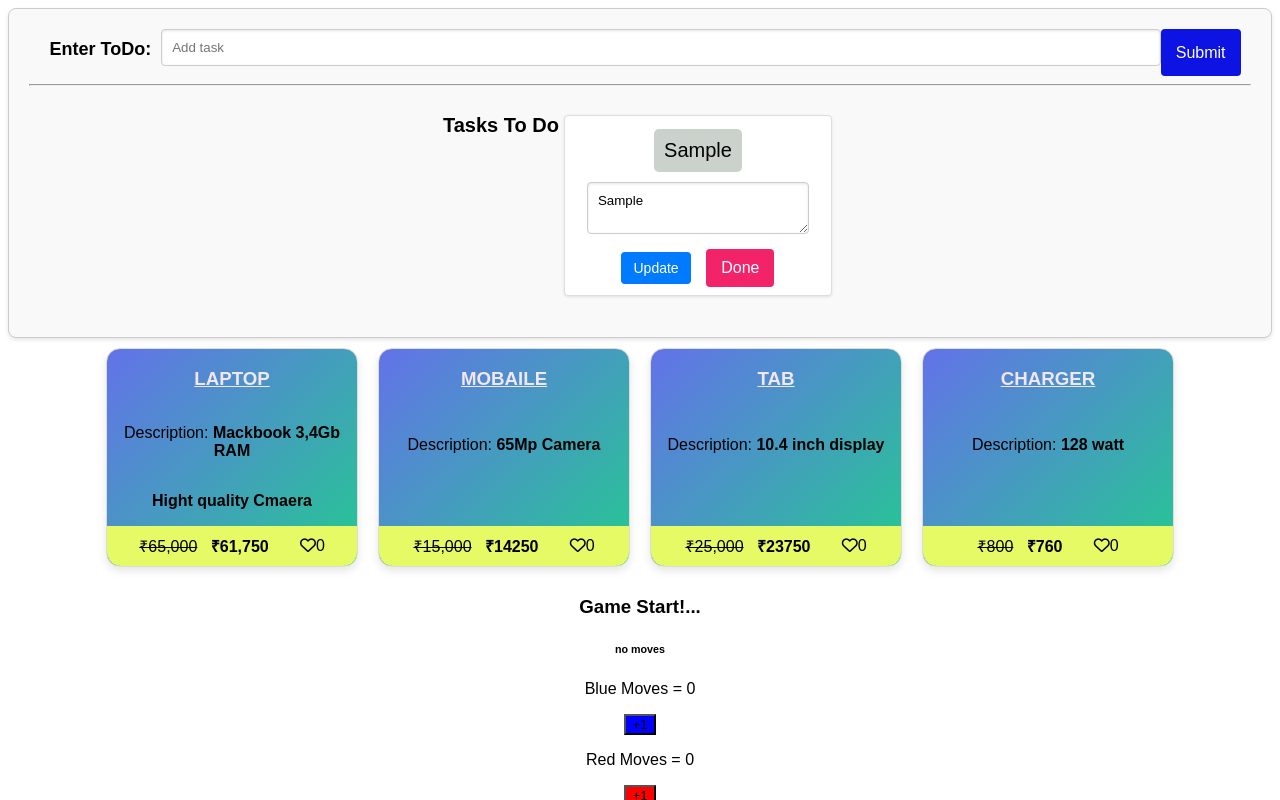
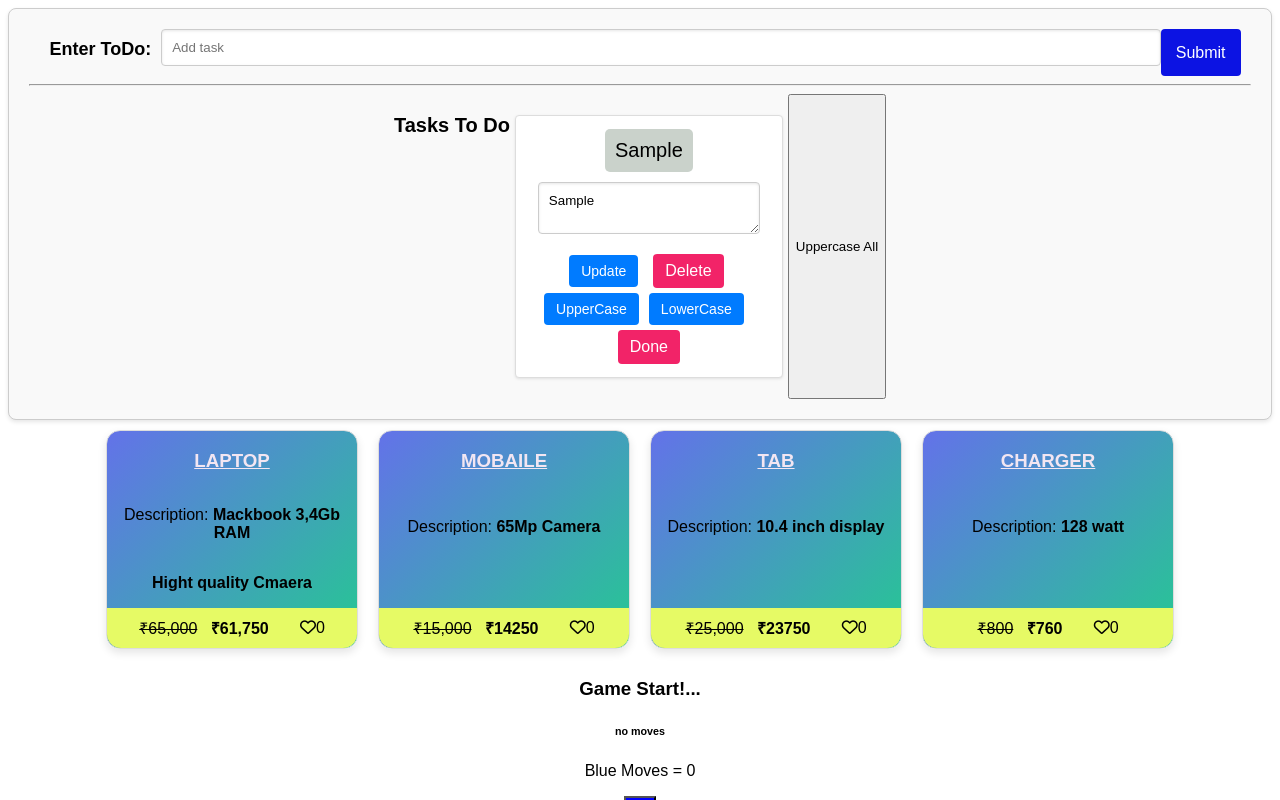
Before and after one commit to BIBEK7932/React_vite, a React (Vite) app: page / in a window 1280 px wide. Both pictures are taken after typing "Sample" into the empty fields and a click on the button "Submit". Shown: the top 800 px of the page. Built offline with nearby package versions, Linux system fonts and the light colour scheme.

Commit message:
all done

```diff
--- a/src/components/Events/ToDo.css
+++ b/src/components/Events/ToDo.css
@@ -73,6 +73,7 @@
     box-shadow: 0 1px 3px rgba(0, 0, 0, 0.1);
     animation: fadeIn 0.5s ease;
     max-width: 250px;
+
 }
 .todo-item span{
     padding: 10px;
@@ -82,7 +83,7 @@
     margin: 5px;
 }
 .doneButton{
-    padding: 10px 15px;
+    padding: 8px 12px;
     border: none;
     border-radius: 4px;
     background-color: #f22368;
@@ -90,6 +91,7 @@
     font-size: 16px;
     cursor: pointer;
     transition: background-color 0.3s ease;
+    margin: 5px;
 
 }
 @keyframes fadeIn {
@@ -121,8 +123,13 @@
     font-size: 14px;
     cursor: pointer;
     transition: background-color 0.3s ease;
+
 }
 
 .todo-update-button:hover {
     background-color: #0056b3;
 }
+.doneTask{
+    text-decoration: line-through;
+    color: gray;
+}
--- a/src/components/Events/ToDo.jsx
+++ b/src/components/Events/ToDo.jsx
@@ -3,7 +3,7 @@ import { v4 as uuidv4 } from 'uuid';
 import './ToDo.css';
 
 export default function ToDo() {
-    let [toDo, setToDo] = useState([{ task: "", id: uuidv4() }]);
+    let [toDo, setToDo] = useState([{ task: "", id: uuidv4(),isDone: false }]);
     let [newTask, setNewTask] = useState("");
     let [update, setUpdate] = useState({ id: null, task: "" });
 
@@ -12,7 +12,7 @@ export default function ToDo() {
         if (newTask === "") {
             alert("Enter a valid task");
         } else {
-            setToDo((prev) => { return [...prev, { task: newTask, id: uuidv4() }] });
+            setToDo((prev) => { return [...prev, { task: newTask, id: uuidv4(),isDone: false }] });
             setNewTask("");
         }
     };
@@ -29,6 +29,23 @@ export default function ToDo() {
         // setUpdate({ id: null, task: "" });
         console.log(toDo)
     }
+    let upperAll = () => {
+        setToDo((prev) => prev.map((data) => { return { ...data, task: data.task.toUpperCase() } }))
+    }
+    let upperCase = (id) => {
+        setToDo((prev) => prev.map((data) => (data.id == id) ? { ...data, task: data.task.toUpperCase() } : data))
+    }
+    let lowerCase = (id) => {
+        setToDo((prev) => prev.map((data) => (data.id == id) ? { ...data, task: data.task.toLocaleLowerCase() } : data))
+    }
+    let makeDone = (id) => {
+
+     setToDo((prev) =>
+        prev.map((data) => (data.id === id ? { ...data, isDone: true } : data))
+    )
+   console.log(toDo)
+    }
+
 
     return (
         <div className="todo-container">
@@ -46,11 +63,13 @@ export default function ToDo() {
             <h4 className="todo-title">Tasks To Do</h4>
             <ul className="todo-list">
                 {toDo.map((t) => t.task !== "" && <li key={t.id} className="todo-item">
-                    <span>{t.task}</span>
 
-<br/>
+                  {t.isDone ?  <span className="doneTask">{t.task}</span> : <span>{t.task}</span>}
+
+
+                                       <br />
                     <textarea
-                     className="todo-textarea"
+                        className="todo-textarea"
                         value={t.id === update.id ? update.task : t.task}
                         onChange={(e) => {
                             setUpdate({ id: t.id, task: e.target.value });
@@ -58,10 +77,14 @@ export default function ToDo() {
                         }}
                     ></textarea>
                     <button className="todo-update-button" onClick={() => { upadateTask(t.id, update.task) }} >Update</button>
-                    &nbsp;
-                    <button className="doneButton" onClick={() => deleteTask(t.id)}  >Done</button>
+
+                    <button className="doneButton" onClick={() => deleteTask(t.id)}  >Delete</button>
+                    <button className="todo-update-button" onClick={() => upperCase(t.id)}>UpperCase</button>
+                    <button className="todo-update-button" onClick={() => lowerCase(t.id)}>LowerCase</button>
+                    <button className="doneButton" onClick={() => makeDone(t.id)}  >Done</button>
                 </li>)}
             </ul>
+            <button onClick={upperAll}>Uppercase All</button>
         </div>
     );
 }
```
